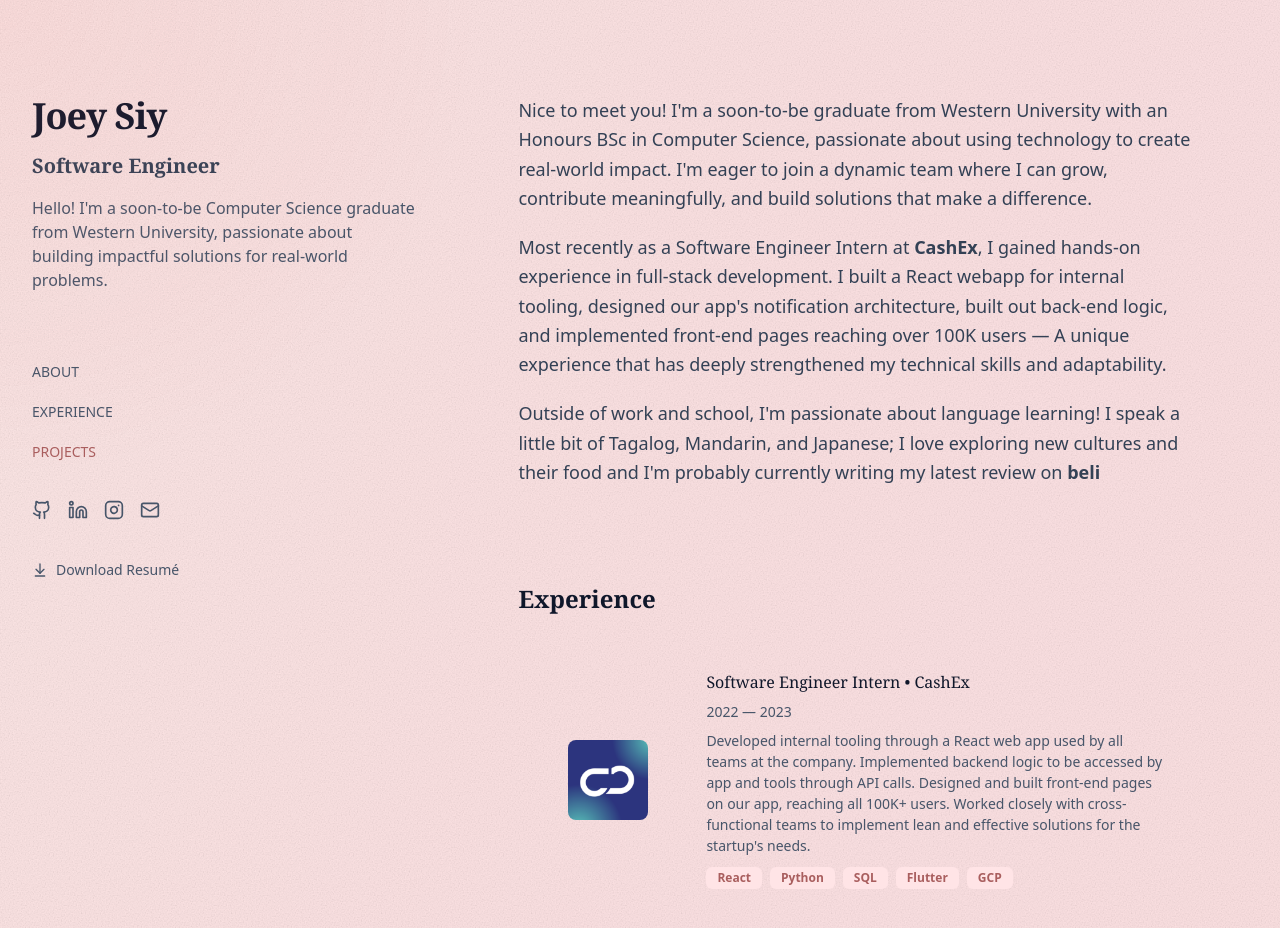
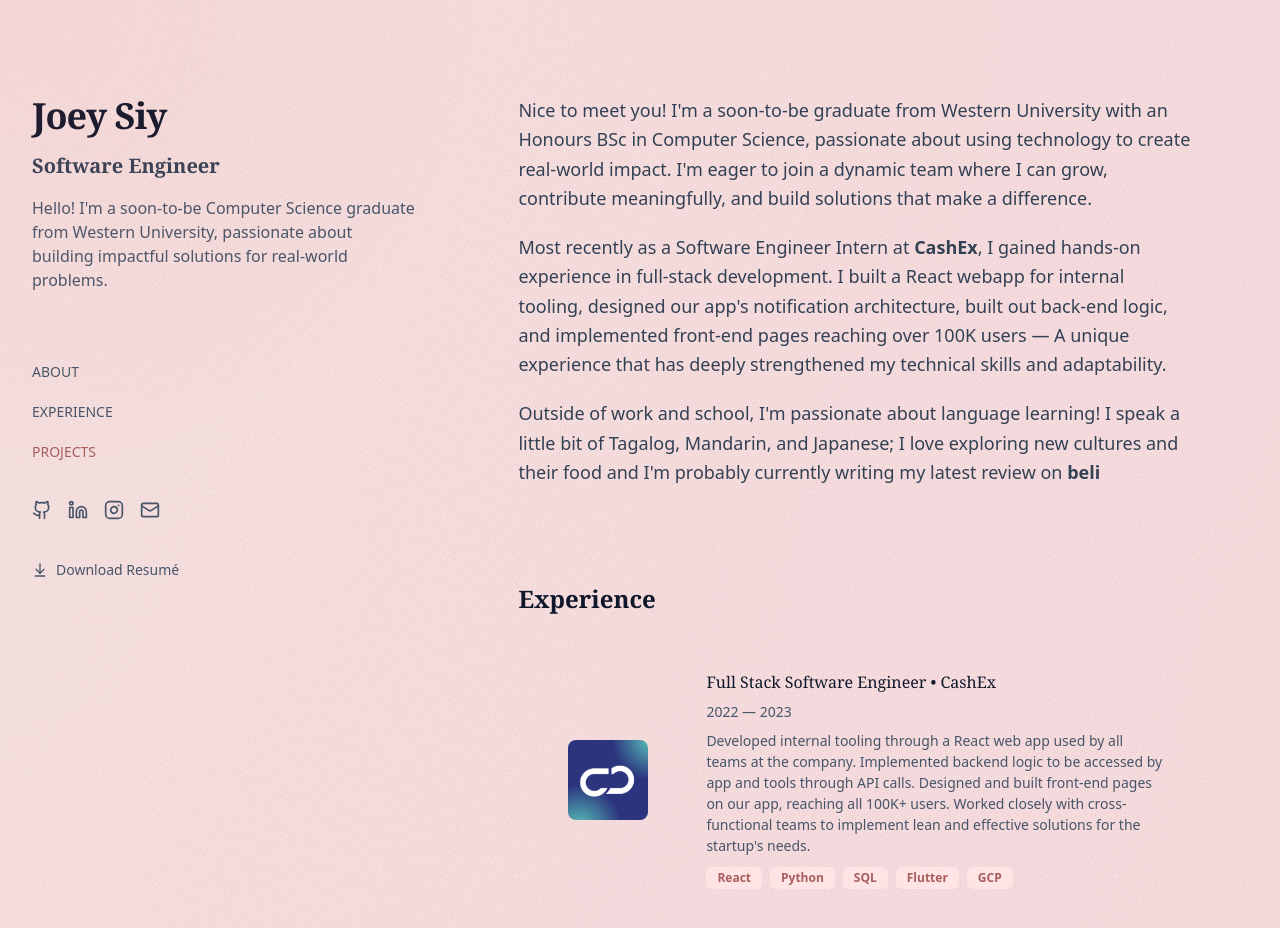
Before and after one commit to jsiy/portfolio, a Next.js app: page / in a window 1280 px wide. Shown: the top 928 px of the page. Built offline with nearby package versions, Linux system fonts and the light colour scheme.

Commit message:
updated experience

```diff
--- a/src/components/experience.tsx
+++ b/src/components/experience.tsx
@@ -16,7 +16,7 @@
 
 const experiences: Experience[] = [
   {
-    title: "Software Engineer Intern",
+    title: "Full Stack Software Engineer",
     company: "CashEx",
     logo: cashexlogo,
     period: "2022 — 2023",
```
Also changed, not shown: 1 other file (tests, documents, lock files or other folders).
